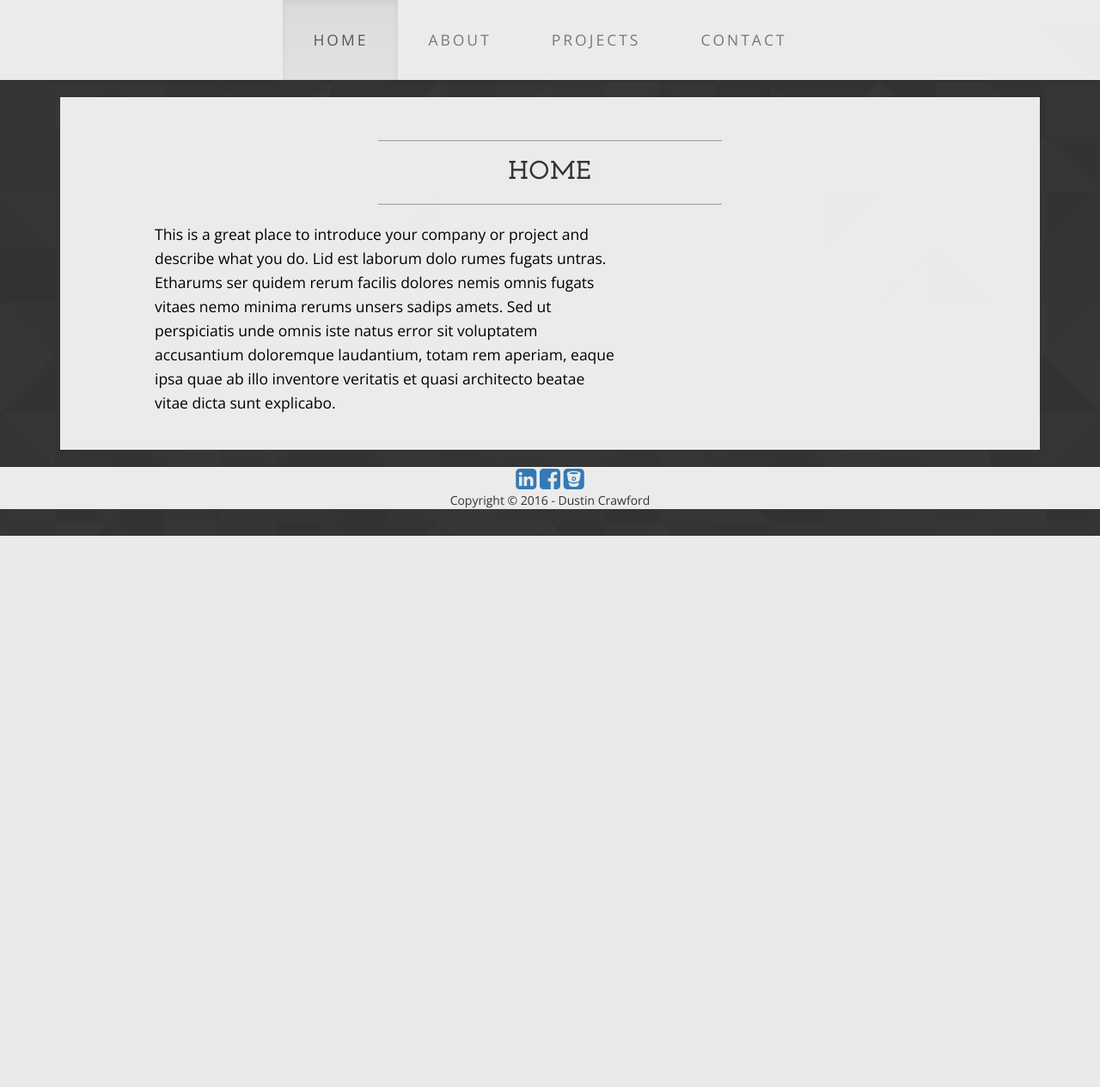
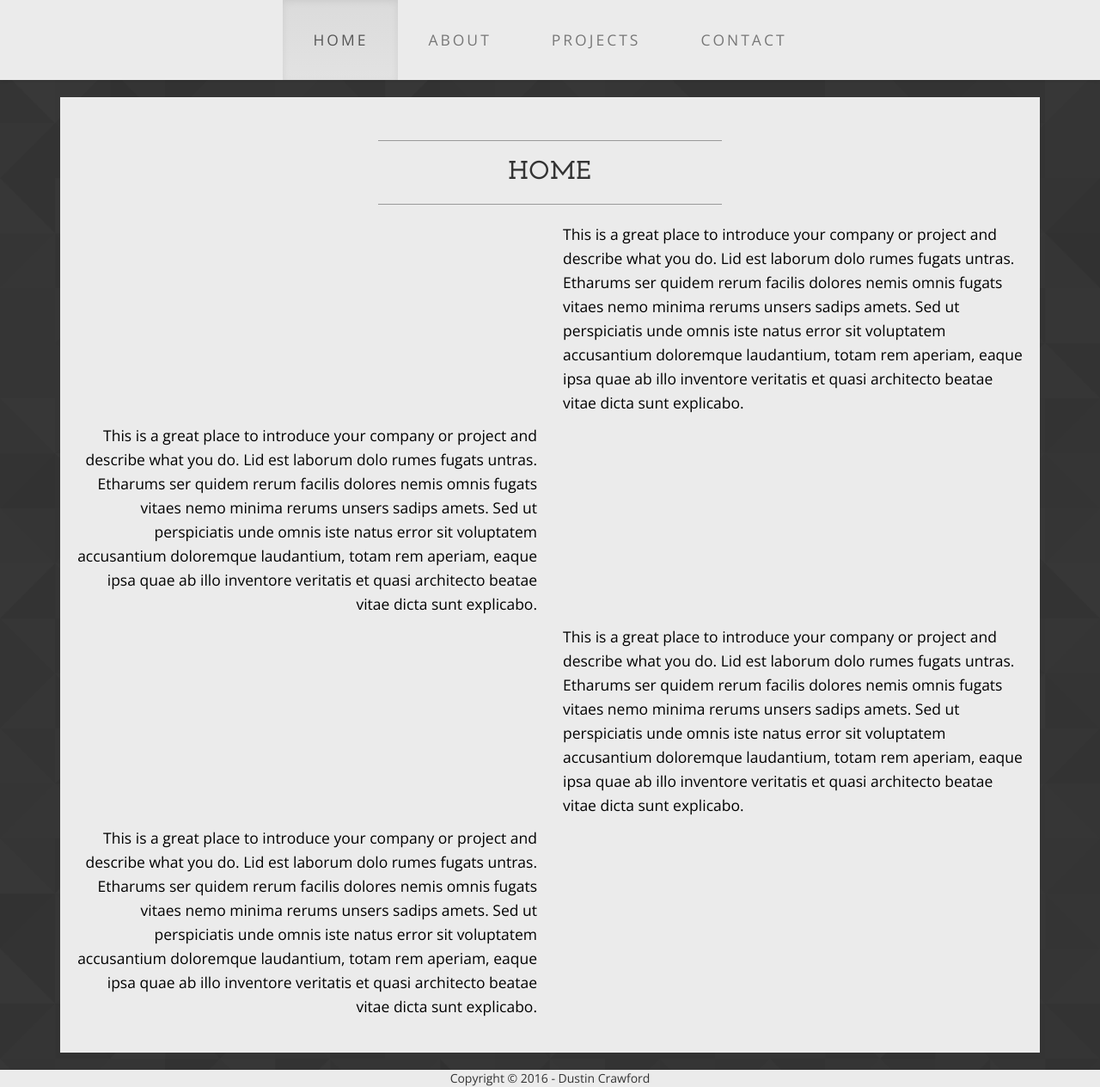
Before and after one commit to EvilCrawfish/professionalSite, an ASP.NET MVC app: page /Navigation/Home in a window 1280 px wide. Shown: the part 177-1441 px from the top of the page at 86% size. Before the commit the page ends 800 px from the top, so only its background shows below. Run offline with ASP.NET Core 8 and stand-ins for ASP.NET MVC 5, Linux system fonts and the light colour scheme; the project's own start-up code is not run, and a stand-in starts its controllers and pages; some libraries are stand-ins or nearby versions.

Commit message:
Revert "Add professional and social networking sites to footer of _Layout. Add Google Analytics to all pages. Add beginnings of endless runner embed to projects page."
This reverts commit 2918b77acbf2ecb2227c6cbb0d75bbb262f881af.

```diff
--- a/DustinCrawford.Web/Views/Navigation/Home.cshtml
+++ b/DustinCrawford.Web/Views/Navigation/Home.cshtml
@@ -29,7 +29,29 @@
                 </div>
             </div>
             <div class="row">
-                <div class="col-lg-6 col-lg-offset-1 text-left">
+                <div class="col-lg-6">
+                </div>
+                <div class="col-lg-6 text-left">
+                    <p>This is a great place to introduce your company or project and describe what you do. Lid est laborum dolo rumes fugats untras. Etharums ser quidem rerum facilis dolores nemis omnis fugats vitaes nemo minima rerums unsers sadips amets. Sed ut perspiciatis unde omnis iste natus error sit voluptatem accusantium doloremque laudantium, totam rem aperiam, eaque ipsa quae ab illo inventore veritatis et quasi architecto beatae vitae dicta sunt explicabo.</p>
+                </div>
+            </div>
+            <div class="row">
+                <div class="col-lg-6 text-right">
+                    <p>This is a great place to introduce your company or project and describe what you do. Lid est laborum dolo rumes fugats untras. Etharums ser quidem rerum facilis dolores nemis omnis fugats vitaes nemo minima rerums unsers sadips amets. Sed ut perspiciatis unde omnis iste natus error sit voluptatem accusantium doloremque laudantium, totam rem aperiam, eaque ipsa quae ab illo inventore veritatis et quasi architecto beatae vitae dicta sunt explicabo.</p>
+                </div>
+                <div class="col-lg-6">
+                </div>
+            </div>
+            <div class="row">
+                <div class="col-lg-6">
+
+                </div>
+                <div class="col-lg-6 text-left">
+                    <p>This is a great place to introduce your company or project and describe what you do. Lid est laborum dolo rumes fugats untras. Etharums ser quidem rerum facilis dolores nemis omnis fugats vitaes nemo minima rerums unsers sadips amets. Sed ut perspiciatis unde omnis iste natus error sit voluptatem accusantium doloremque laudantium, totam rem aperiam, eaque ipsa quae ab illo inventore veritatis et quasi architecto beatae vitae dicta sunt explicabo.</p>
+                </div>
+            </div>
+            <div class="row">
+                <div class="col-lg-6 text-right">
                     <p>This is a great place to introduce your company or project and describe what you do. Lid est laborum dolo rumes fugats untras. Etharums ser quidem rerum facilis dolores nemis omnis fugats vitaes nemo minima rerums unsers sadips amets. Sed ut perspiciatis unde omnis iste natus error sit voluptatem accusantium doloremque laudantium, totam rem aperiam, eaque ipsa quae ab illo inventore veritatis et quasi architecto beatae vitae dicta sunt explicabo.</p>
                 </div>
                 <div class="col-lg-6">
@@ -41,16 +63,5 @@
     <script src="~/Scripts/jquery-2.2.0.js"></script>
     <!--Bootstrap-->
     <script src="~/Scripts/bootstrap.min.js"></script>
-    <!--Google Analytics-->
-    <script>
-        (function(i,s,o,g,r,a,m){i['GoogleAnalyticsObject']=r;i[r]=i[r]||function(){
-        (i[r].q=i[r].q||[]).push(arguments)},i[r].l=1*new Date();a=s.createElement(o),
-        m=s.getElementsByTagName(o)[0];a.async=1;a.src=g;m.parentNode.insertBefore(a,m)
-        })(window,document,'script','//www.google-analytics.com/analytics.js','ga');
-
-        ga('create', 'UA-72497822-1', 'auto');
-        ga('send', 'pageview');
-
-    </script>
 </body>
 </html>
--- a/DustinCrawford.Web/Views/Shared/_Layout.cshtml
+++ b/DustinCrawford.Web/Views/Shared/_Layout.cshtml
@@ -70,23 +70,8 @@
         @RenderBody()
     </div>
     <footer>
-        <div class="container">
-            <div class="row">
-                <div class="col-sm-12 text-center">
-                    <a href="https://www.linkedin.com/in/dustin-crawford-00072186" value="LinkedIn">
-                        <i class="fa fa-linkedin-square fa-2x"></i>
-                    </a>
-                    <a href="http://www.facebook.com/DustinJCrawford" value="Facebook">
-                        <i class="fa fa-facebook-square fa-2x"></i>
-                    </a>
-                    <a href="http://www.bitbucket.org/DustinJCrawford" value="BitBucket">
-                        <i class="fa fa-bitbucket-square fa-2x"></i>
-                    </a>
-                </div>
-            </div>
-            <div class="row">
-                <div class="text-center col-lg-12">Copyright &copy; 2016 - Dustin Crawford</div>
-            </div>
+        <div class="container-fluid">
+            <div class="text-center col-lg-12">Copyright &copy; 2016 - Dustin Crawford</div>
         </div>
     </footer>
     <!-- Latest compiled and minified JavaScript -->
```
Also changed, not shown: DustinCrawford.Web/Views/Navigation/About.cshtml (+22 -20 lines), DustinCrawford.Web/Views/Navigation/Contact.cshtml (+0 -11 lines), DustinCrawford.Web/Views/Navigation/Projects.cshtml (+1 -30 lines).
